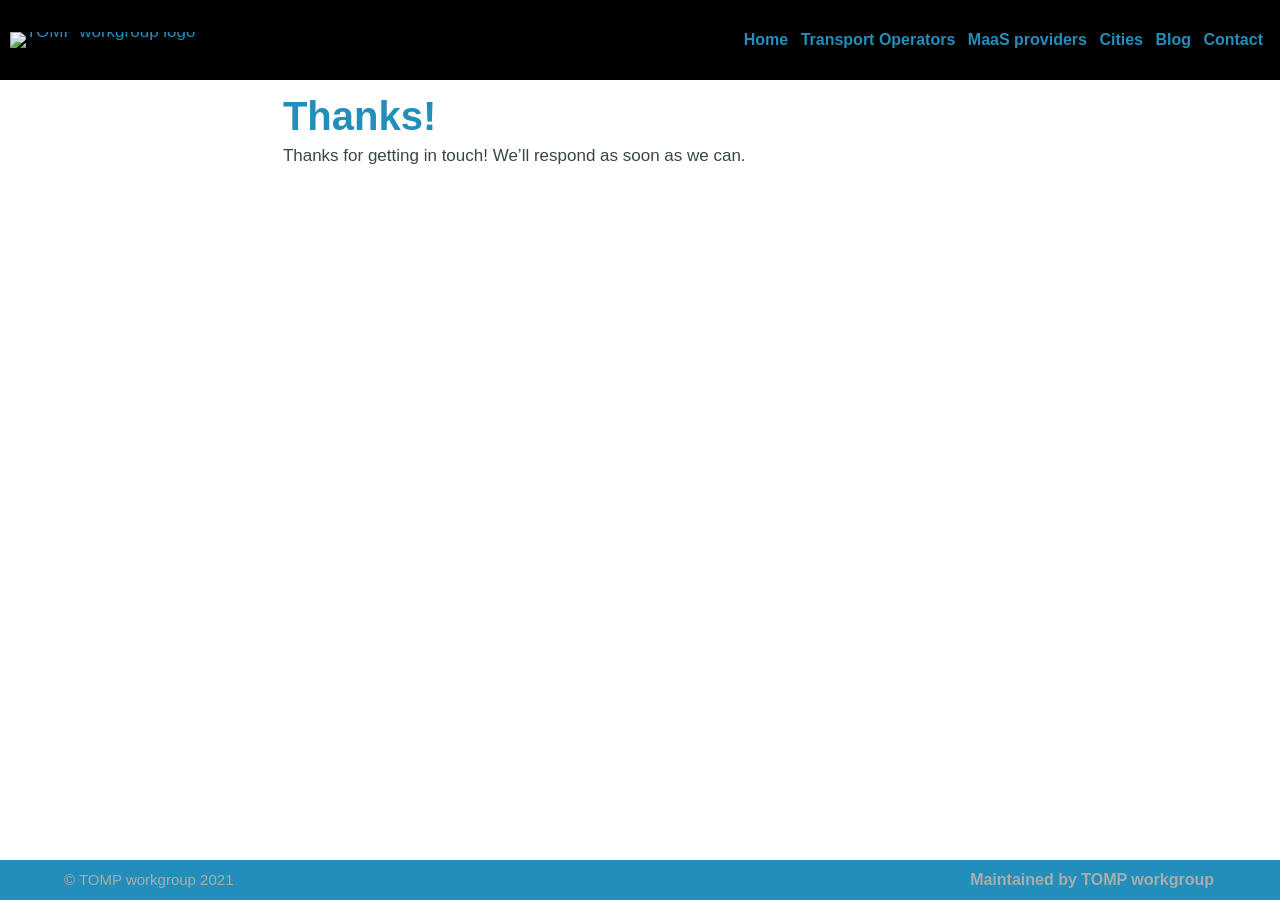
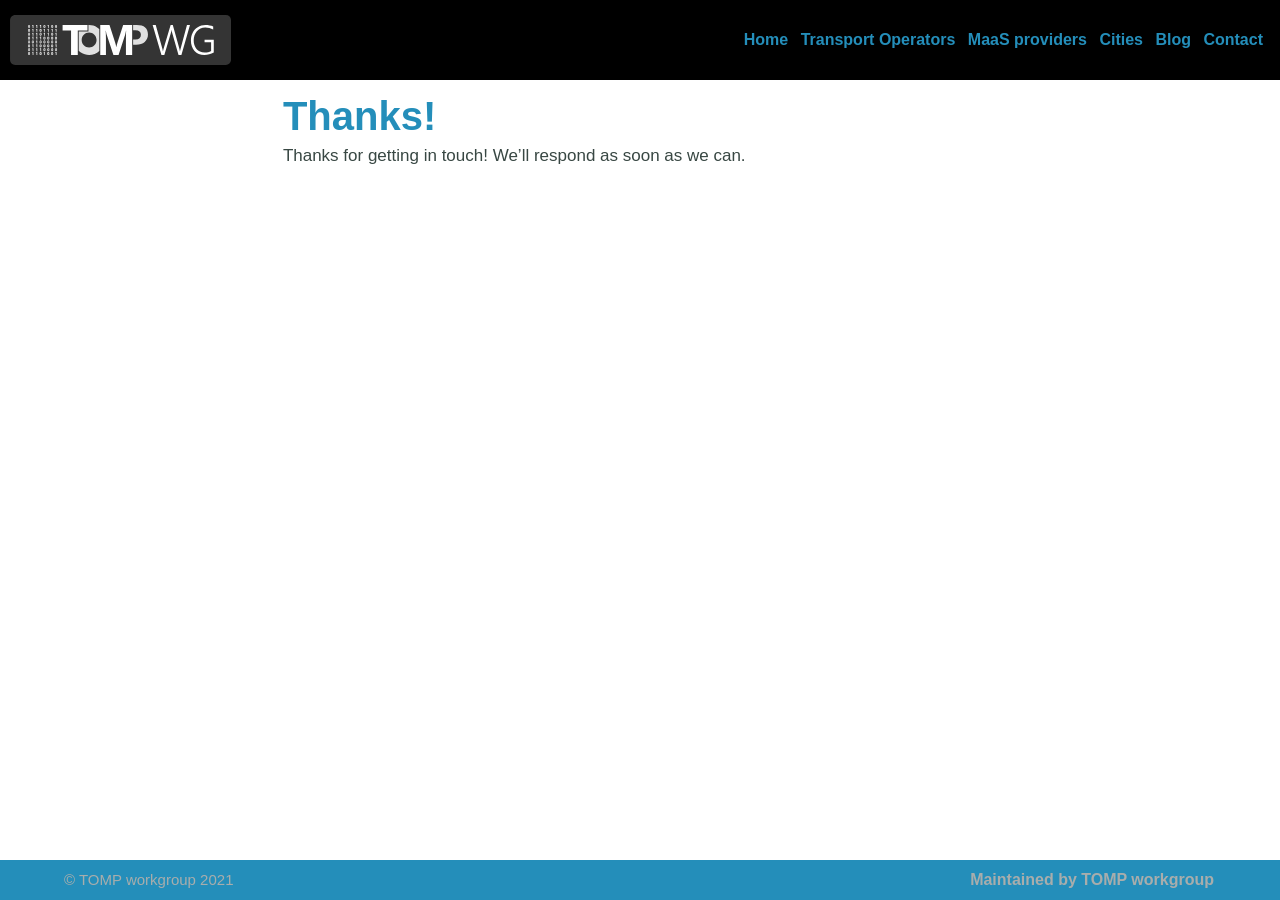
Before and after one commit to TOMP-WG/TOMP-API, a Jekyll site: the page built from thanks.md, in a window 1280 px wide. Built offline with Jekyll 4.4.1, drawn with Linux system fonts in a browser that asks for light colours.

Commit message:
corrected logo url

```diff
--- a/_config.yml
+++ b/_config.yml
@@ -89,10 +89,10 @@
 encoding: utf-8 # Make sure the encoding is right
 lang: en-GB # Set the site language
 title: "TOMP workgroup" # Site name or title, also used in jekyll-seo-tag
-logo: "https://tomp-wg.github.io/TOMP-API/assets/logos/TOMPwg.svg" # Site logo, also used in jekyll-seo-tag
+logo: "/assets/logos/TOMPwg.svg" # Site logo, also used in jekyll-seo-tag
 description: "Alembic is a starting point for Jekyll projects. Rather than starting from scratch, this boilerplate is designed to get the ball rolling immediately" # Site description and default description, also used in jekyll-seo-tag
 url: "https://tomp-wg.github.io/TOMP-API" # Site url, also used in jekyll-seo-tag
-baseurl: "https://tomp-wg.github.io/TOMP-API"
+baseurl: ""
 repo: "https://github.com/daviddarnes/alembic"
 email: "me@daviddarnes.com"
 # disqus: "alembic-1" # Blog post comments, uncomment the option and set the site ID from your Disqus account
```
